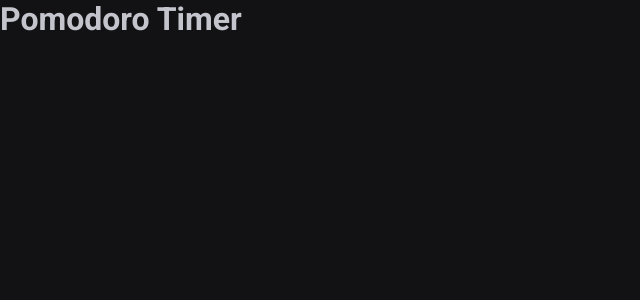
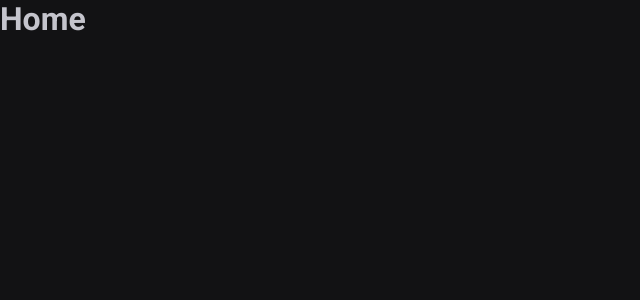
Before and after one commit to thullyoufrn/pomodoro-timer, a React (Vite) app: page / in a window 1280 px wide. Shown: the top 300 px of the page, without its empty margins (0-640 px from the left). Built offline with nearby package versions, Linux system fonts and the light colour scheme.

Commit message:
react router added

```diff
--- a/package.json
+++ b/package.json
@@ -12,6 +12,7 @@
   "dependencies": {
     "react": "^18.2.0",
     "react-dom": "^18.2.0",
+    "react-router-dom": "^6.8.2",
     "styled-components": "^5.3.8"
   },
   "devDependencies": {
--- a/src/App.tsx
+++ b/src/App.tsx
@@ -1,13 +1,16 @@
 import { ThemeProvider } from 'styled-components'
+import { BrowserRouter } from 'react-router-dom'
+import { Router } from './Router'
+
 import { GlobalStyle } from './styles/global'
-
 import { defaultTheme } from './styles/themes/default'
 
 export function App() {
   return (
     <ThemeProvider theme={defaultTheme}>
-      <h1>Pomodoro Timer</h1>
-
+      <BrowserRouter>
+        <Router />
+      </BrowserRouter>
       <GlobalStyle />
     </ThemeProvider>
   )
--- /dev/null
+++ b/src/Router.tsx
@@ -0,0 +1,13 @@
+import { Routes, Route } from 'react-router-dom'
+
+import { Home } from './pages/Home'
+import { History } from './pages/History'
+
+export function Router() {
+  return (
+    <Routes>
+      <Route path="/" element={<Home />} />
+      <Route path="/history" element={<History />} />
+    </Routes>
+  )
+}
--- /dev/null
+++ b/src/pages/History.tsx
@@ -0,0 +1,3 @@
+export function History() {
+  return <h1>History</h1>
+}
--- /dev/null
+++ b/src/pages/Home.tsx
@@ -0,0 +1,3 @@
+export function Home() {
+  return <h1>Home</h1>
+}
```
Also changed, not shown: 1 other file (tests, documents, lock files or other folders).
